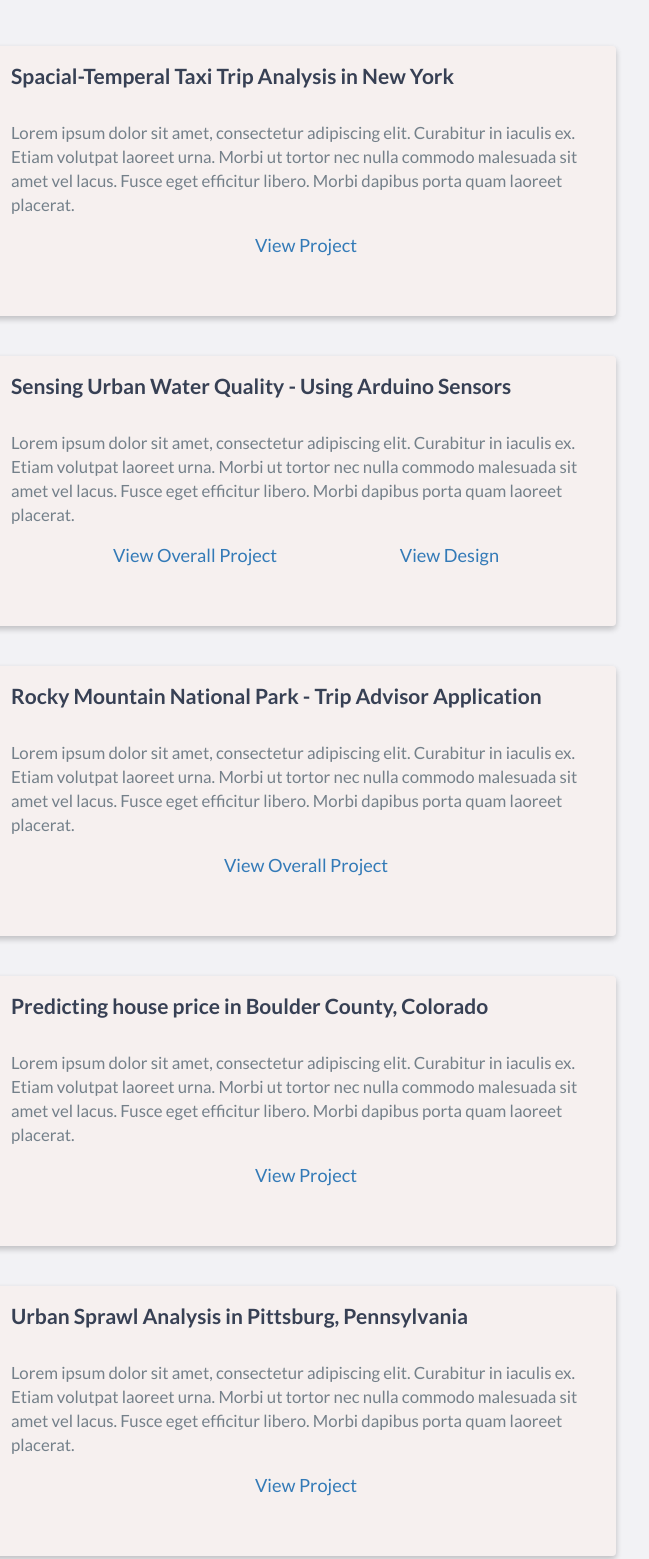
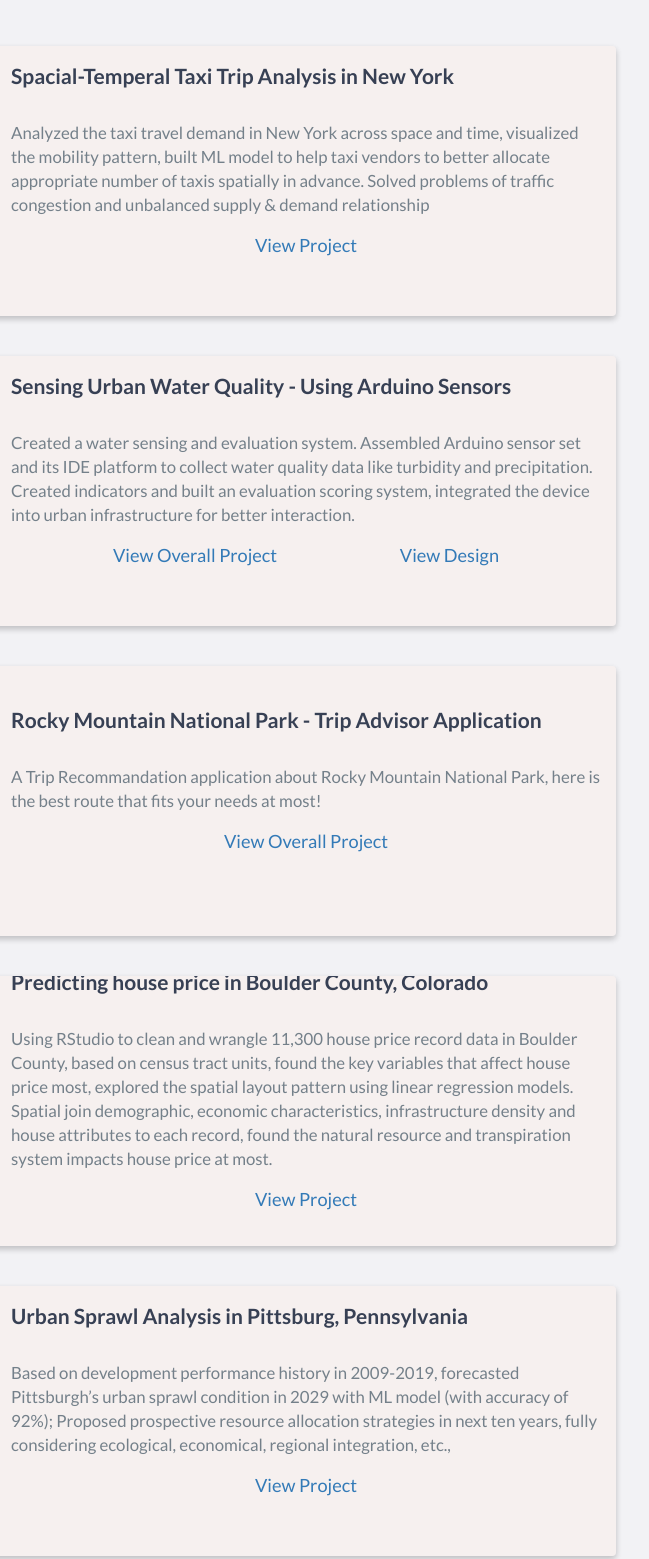
Before and after one commit to yyebei/portfoliotemplate, a website: page index.html in a window 1280 px wide. Shown: the part 1442-3001 px from the top of the page, 509-1158 px from the left. Drawn offline with nearby package versions, Linux system fonts and the light colour scheme.

Commit message:
Final 0224

```diff
--- a/index.html
+++ b/index.html
@@ -147,7 +147,7 @@
                     <div class="project-info">
                         <h3>Spacial-Temperal Taxi Trip Analysis in New York</h3>
                         <p>
-                            Lorem ipsum dolor sit amet, consectetur adipiscing elit. Curabitur in iaculis ex. Etiam volutpat laoreet urna. Morbi ut tortor nec nulla commodo malesuada sit amet vel lacus. Fusce eget efficitur libero. Morbi dapibus porta quam laoreet placerat.
+                            Analyzed the taxi travel demand in New York across space and time, visualized the mobility pattern, built ML model to help taxi vendors to better allocate appropriate number of taxis spatially in advance. Solved problems of traffic congestion and unbalanced supply & demand relationship
                         </p>
                         <a href="files/YebeiYao_NYC_taxitrip_analysis_report.pdf" target="_blank">View Project</a>
 
@@ -165,7 +165,7 @@
                     <div class="project-info">
                         <h3>Sensing Urban Water Quality - Using Arduino Sensors </h3>
                         <p>
-                            Lorem ipsum dolor sit amet, consectetur adipiscing elit. Curabitur in iaculis ex. Etiam volutpat laoreet urna. Morbi ut tortor nec nulla commodo malesuada sit amet vel lacus. Fusce eget efficitur libero. Morbi dapibus porta quam laoreet placerat.
+                           Created a water sensing and evaluation system. Assembled Arduino sensor set and its IDE platform to collect water quality data like turbidity and precipitation. Created indicators and built an evaluation scoring system, integrated the device into urban infrastructure for better interaction.
                         </p>
                         <a href="https://www.sensingthecity.com/schuylkill-sensors/" target="_blank" >View Overall Project</a>
                         <a href="files/Finalslides-skukillriver.pdf" target="_blank" >View Design</a>
@@ -183,7 +183,7 @@
                     <div class="project-info">
                         <h3>Rocky Mountain National Park - Trip Advisor Application </h3>
                         <p>
-                            Lorem ipsum dolor sit amet, consectetur adipiscing elit. Curabitur in iaculis ex. Etiam volutpat laoreet urna. Morbi ut tortor nec nulla commodo malesuada sit amet vel lacus. Fusce eget efficitur libero. Morbi dapibus porta quam laoreet placerat.
+                           A Trip Recommandation application about Rocky Mountain National Park, here is the best route that fits your needs at most!
                         </p>
                         <a href="https://anran0716.github.io/musa-611-final/page1-Cover-y.html" target="_blank" >View Overall Project</a>
 
@@ -203,8 +203,7 @@
                     <div class="project-info">
                         <h3>Predicting house price in Boulder County, Colorado</h3>
                         <p>
-                            Lorem ipsum dolor sit amet, consectetur adipiscing elit. Curabitur in iaculis ex. Etiam volutpat laoreet urna. Morbi ut tortor nec nulla commodo malesuada sit amet vel lacus. Fusce eget efficitur libero. Morbi dapibus porta quam laoreet placerat.
-                        </p>
+                           Using RStudio to clean and wrangle 11,300 house price record data in Boulder County, based on census tract units, found the key variables that affect house price most, explored the spatial layout pattern using linear regression models. Spatial join demographic, economic characteristics, infrastructure density and house attributes to each record, found the natural resource and transpiration system impacts house price at most.     </p>
 
                         <a href="files/alpha_bowl_1031.html" target="_blank" >View Project</a>
                     </div>
@@ -222,8 +221,7 @@
                     <div class="project-info">
                         <h3>Urban Sprawl Analysis in Pittsburg, Pennsylvania</h3>
                         <p>
-                            Lorem ipsum dolor sit amet, consectetur adipiscing elit. Curabitur in iaculis ex. Etiam volutpat laoreet urna. Morbi ut tortor nec nulla commodo malesuada sit amet vel lacus. Fusce eget efficitur libero. Morbi dapibus porta quam laoreet placerat.
-                        </p>
+                            Based on development performance history in 2009-2019, forecasted Pittsburgh’s urban sprawl condition in 2029 with ML model (with accuracy of 92%); Proposed prospective resource allocation strategies in next ten years, fully considering ecological, economical, regional integration, etc.,     </p>
 
                         <a href="files/Pittsburgh_UrbanGrowth_Analysis_YebeiYao.pdf" target="_blank" >View Project</a>
                     </div>
@@ -240,7 +238,7 @@
                     <div class="project-info">
                         <h3>Research on Metaverse Application</h3>
                         <p>
-                            Lorem ipsum dolor sit amet, consectetur adipiscing elit. Curabitur in iaculis ex. Etiam volutpat laoreet urna. Morbi ut tortor nec nulla commodo malesuada sit amet vel lacus. Fusce eget efficitur libero. Morbi dapibus porta quam laoreet placerat.
+                         Report about the potential application of metaverse in tourist industry. Diagrams about the background, solution and risks.  The key finding of metaverse is that it's the most advanced combination between virtual and real world, whoever creates the best immersive experience will win.
                         </p>
                         <a href="files/Metaverse application in tourist industry.pdf" target="_blank" >View Project</a>
                     </div>
```
